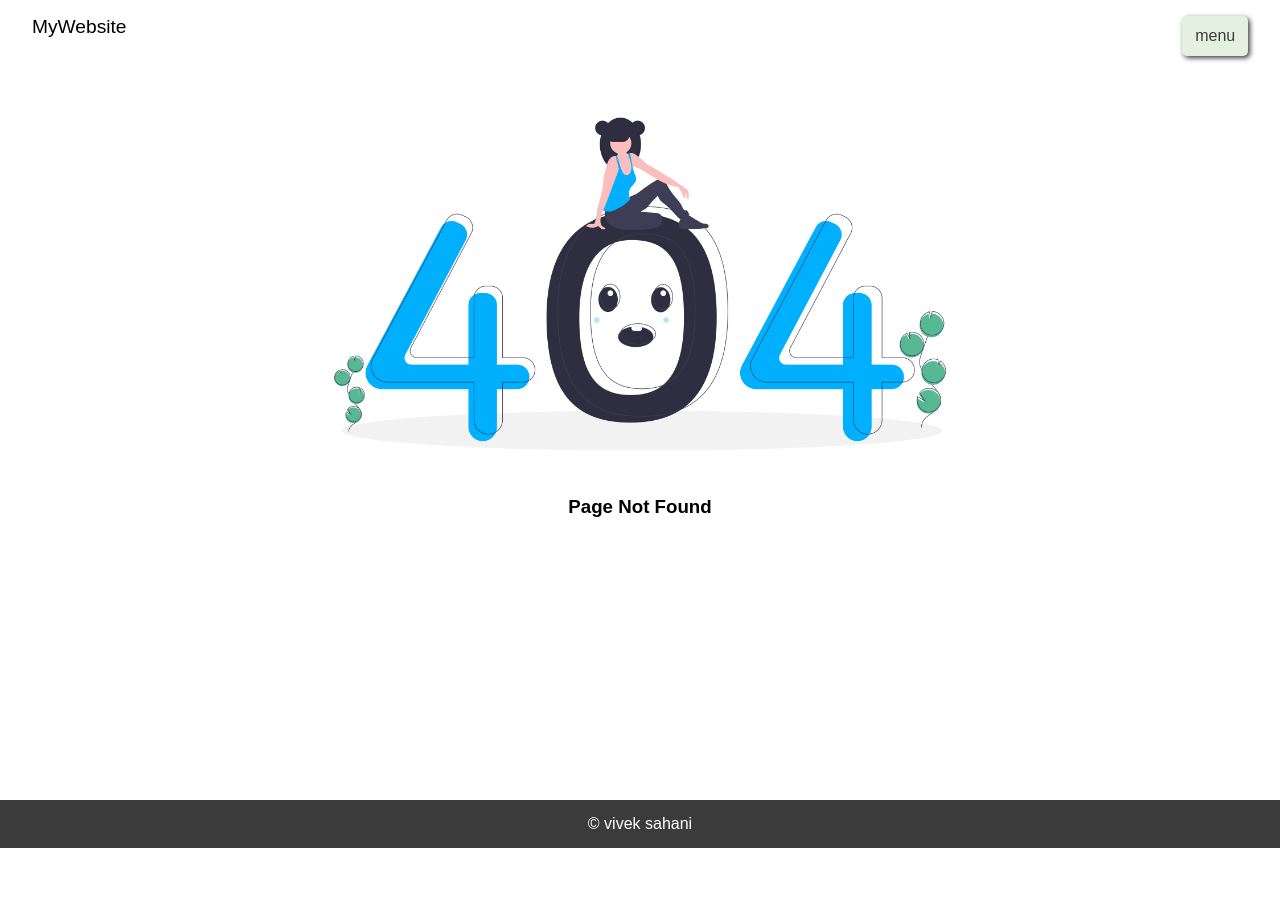
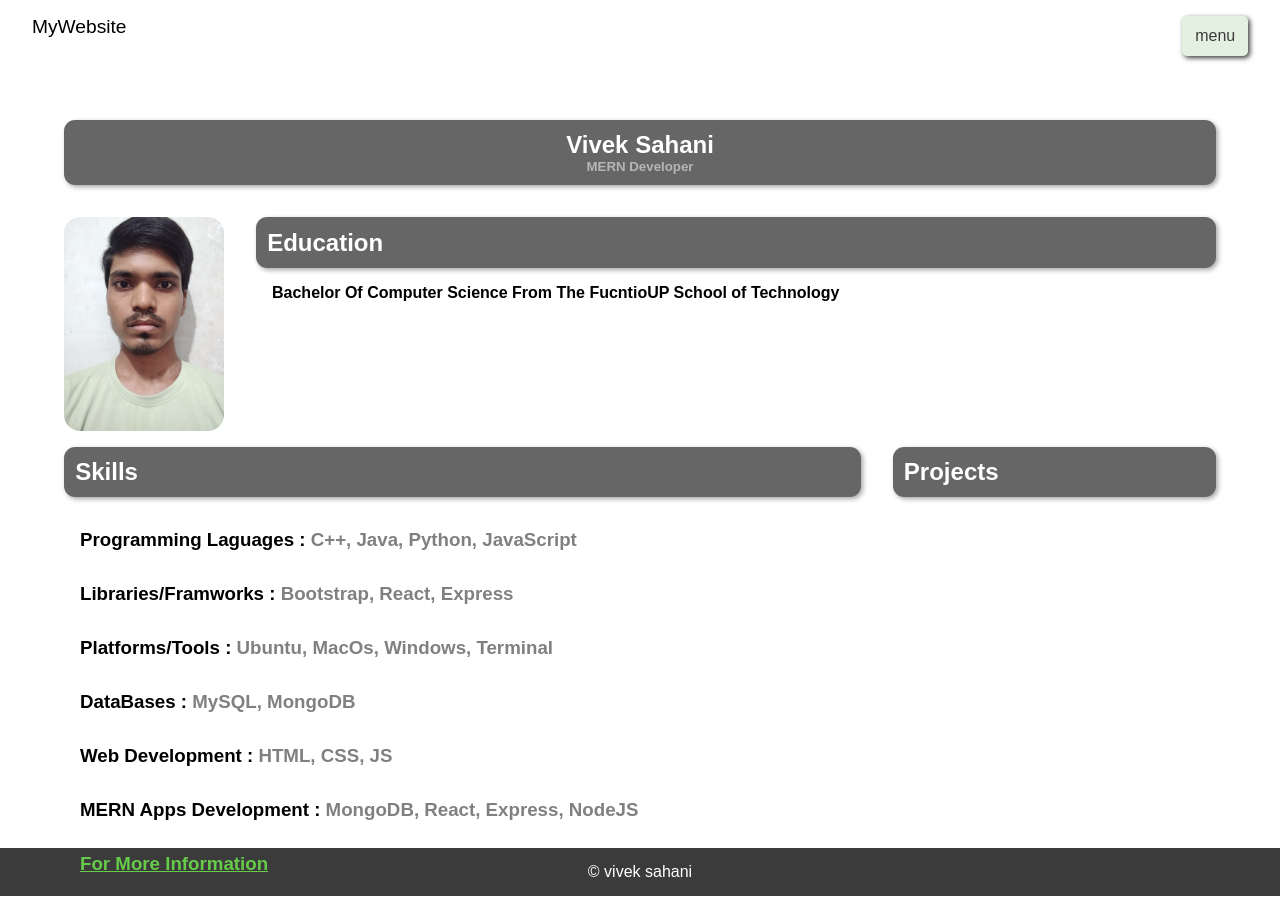
Before and after one commit to VivekSite/portfolio, a React (Create React App) app: page /portfolio/resume in a window 1280 px wide. Before the commit this address had no page. Before the commit the page ends 848 px from the top, so only its background shows below. Built offline with nearby package versions, Linux system fonts and the light colour scheme; a web font is replaced by a local one.

Commit message:
Website is completed

```diff
--- a/public/index.html
+++ b/public/index.html
@@ -9,7 +9,7 @@
       content="Web site created using create-react-app"
     />
     <link rel="icon" href="%PUBLIC_URL%/favicon.ico" />
-    <title>MyWebsite</title>
+    <title>Vivek's Portfolio</title>
   </head>
   <body>
     <div id="root"></div>
--- a/src/App.js
+++ b/src/App.js
@@ -13,12 +13,12 @@ export default function App() {
   return (
     <>
       <Routes>
-        <Route path="/MyWebsite/" element={<HomePage />} />
-        <Route path="/MyWebsite/skills" element={<SkillsPage />} />
-        <Route path="/MyWebsite/projects" element={<ProjectsPage />} />
-        <Route path="/MyWebsite/resume" element={<Resume />} />
-        <Route path="/MyWebsite/contact" element={<ContactPage />} />
-        <Route path="/MyWebsite/services" element={<ServicesPage />} />
+        <Route path="/portfolio/" element={<HomePage />} />
+        <Route path="/portfolio/skills" element={<SkillsPage />} />
+        <Route path="/portfolio/projects" element={<ProjectsPage />} />
+        <Route path="/portfolio/resume" element={<Resume />} />
+        <Route path="/portfolio/contact" element={<ContactPage />} />
+        <Route path="/portfolio/services" element={<ServicesPage />} />
         <Route path="*" element={<ErrorPage />} />
       </Routes>
     </>
--- a/src/Components/Layout/Header.jsx
+++ b/src/Components/Layout/Header.jsx
@@ -12,12 +12,12 @@ const Header = () => {
       <div id="navbar">
         <div className="logo">MyWebsite</div>
         <div id="menubar" className=''>
-          <NavLink to='/MyWebsite/' className='nav-link'>Home</NavLink>
-          <NavLink to='/MyWebsite/skills' className='nav-link'>Skills</NavLink>
-          <NavLink to='/MyWebsite/resume' className='nav-link'>Resume</NavLink>
-          <NavLink to='/MyWebsite/projects' className='nav-link'>Projects</NavLink>
-          {/* <NavLink to='/MyWebsite/services' className='nav-link'>Services</NavLink> */}
-          <NavLink to='/MyWebsite/contact' className='nav-link'>Contact</NavLink>
+          <NavLink to='/portfolio/' className='nav-link'>Home</NavLink>
+          <NavLink to='/portfolio/skills' className='nav-link'>Skills</NavLink>
+          <NavLink to='/portfolio/resume' className='nav-link'>Resume</NavLink>
+          <NavLink to='/portfolio/projects' className='nav-link'>Projects</NavLink>
+          {/* <NavLink to='/portfolio/services' className='nav-link'>Services</NavLink> */}
+          <NavLink to='/portfolio/contact' className='nav-link'>Contact</NavLink>
         </div>
         <button id='menu' className='' onClick={handleMenu}>menu</button>
       </div>
--- a/src/Components/Pages/Resume.jsx
+++ b/src/Components/Pages/Resume.jsx
@@ -34,7 +34,7 @@ const Resume = () => {
             <h3>DataBases : <span>MySQL, MongoDB</span></h3>
             <h3>Web Development : <span>HTML, CSS, JS</span></h3>
             <h3>MERN Apps Development : <span>MongoDB, React, Express, NodeJS</span></h3>
-            <h3><NavLink to='/MyWebsite/skills' style={{color:'#65cb49'}}>For More Information</NavLink></h3>
+            <h3><NavLink to='/portfolio/skills' style={{color:'#65cb49'}}>For More Information</NavLink></h3>
           </div>
 
           <div className="projects">
```
